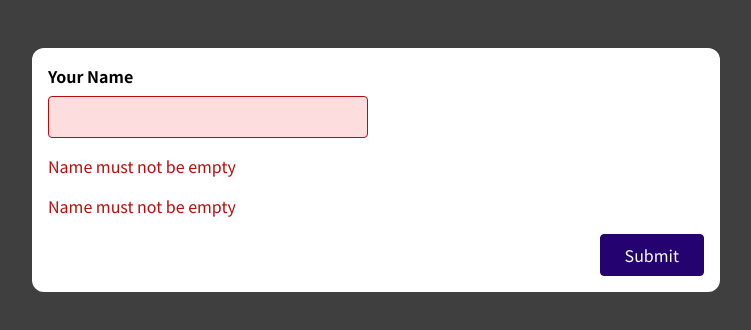
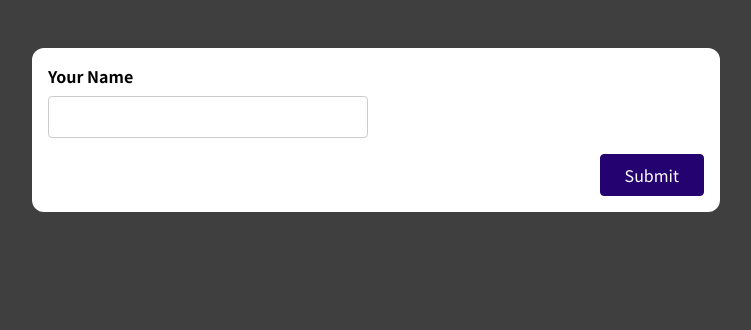
Before and after one commit to wooinjae2/ui-test, a React (Create React App) app in the folder FormInputProject1/: page / in a window 1280 px wide. Shown: the top 330 px of the page, without its empty margins (264-1015 px from the left). Built offline with nearby package versions, Linux system fonts and the light colour scheme.

Commit message:
input form refactoring

```diff
--- a/FormInputProject1/src/components/SimpleInput.js
+++ b/FormInputProject1/src/components/SimpleInput.js
@@ -1,75 +1,52 @@
-import { useEffect, useRef, useState } from "react";
+import { useEffect, useState } from "react";
 
 const SimpleInput = (props) => {
-  const nameInputRef = useRef();
+
   const [enteredName, setEnteredName] = useState('');
-  const [enteredNameIsValid, setEnteredNameIsValid] = useState(false);
   const [enteredNameTouched, setEnteredNameTouched] = useState(false);
 
-  const [stepSize, setStepSize] = useState(1);
+  const enteredNameIsValid = enteredName.trim() !== '';
+  const nameInputIsInvalid = !enteredNameIsValid && enteredNameTouched;
+
+
 
   const nameInputChangeHandler = event => {
     setEnteredName(event.target.value);
   }
 
-  useEffect(()=>{
-    if(enteredNameIsValid){
-      console.log('Name Input is valid');
-    }
-  }, [enteredNameIsValid])
 
-  const nameInputIsInvalid = !enteredNameIsValid && enteredNameTouched;
 
   const formSubmissionHandler = e => {
     e.preventDefault();
     setEnteredNameTouched(true);
-    if(enteredName.trim() === ''){
-      setEnteredNameIsValid(false);
+
+    if(!enteredNameIsValid){
       return;
     }
-    setEnteredNameIsValid(true);
-    console.log(enteredName);
-    const enteredValue = nameInputRef.current.value;
-    console.log('enteredValue', enteredValue);
     // nameInputRef.current.value = '';  NOT IDEAL, DON'T MANIPULATE THE DOM
-    setEnteredName('')
+    setEnteredName('');
+    setEnteredNameTouched(false);
   }
 
-  const handleStepSizeHandler = () =>{
-    if(stepSize === 1){
-      setStepSize(5);
-    }else{
-      setStepSize(1);
-    }
-  }
 
   const nameInputBlurHandler = () => {
     setEnteredNameTouched(true);
-    if(enteredName.trim() !== ''){
-      setEnteredNameIsValid(true);
-      return;
-    }else{
-      setEnteredNameIsValid(false);
-    }
   }
 
-  const nameInputClasses = enteredNameIsValid ? 'form-control' : 'form-control invalid' ;
+  const nameInputClasses = !nameInputIsInvalid ? 'form-control' : 'form-control invalid' ;
   return (
     <form onSubmit={formSubmissionHandler}>
       <div className={nameInputClasses}>
         <label htmlFor='name'>Your Name</label>
-        <input ref={nameInputRef}
-        type='text'
-        id='name'
-        onChange={nameInputChangeHandler} value={enteredName}
-        onBlur={nameInputBlurHandler}/>
+        <input
+          type='text'
+          id='name'
+          onChange={nameInputChangeHandler}
+          value={enteredName}
+          onBlur={nameInputBlurHandler}
+        />
       </div>
-      {!enteredNameIsValid &&<p className="error-text">Name must not be empty</p>}
-      {
-        !nameInputIsInvalid && (
-          <p className="error-text">Name must not be empty</p>
-        )
-      }
+      {nameInputIsInvalid &&<p className="error-text">Name must not be empty</p>}
 
       <div className="form-actions">
         <button>Submit</button>
```
Also changed, not shown: 1 other file (tests, documents, lock files or other folders).
